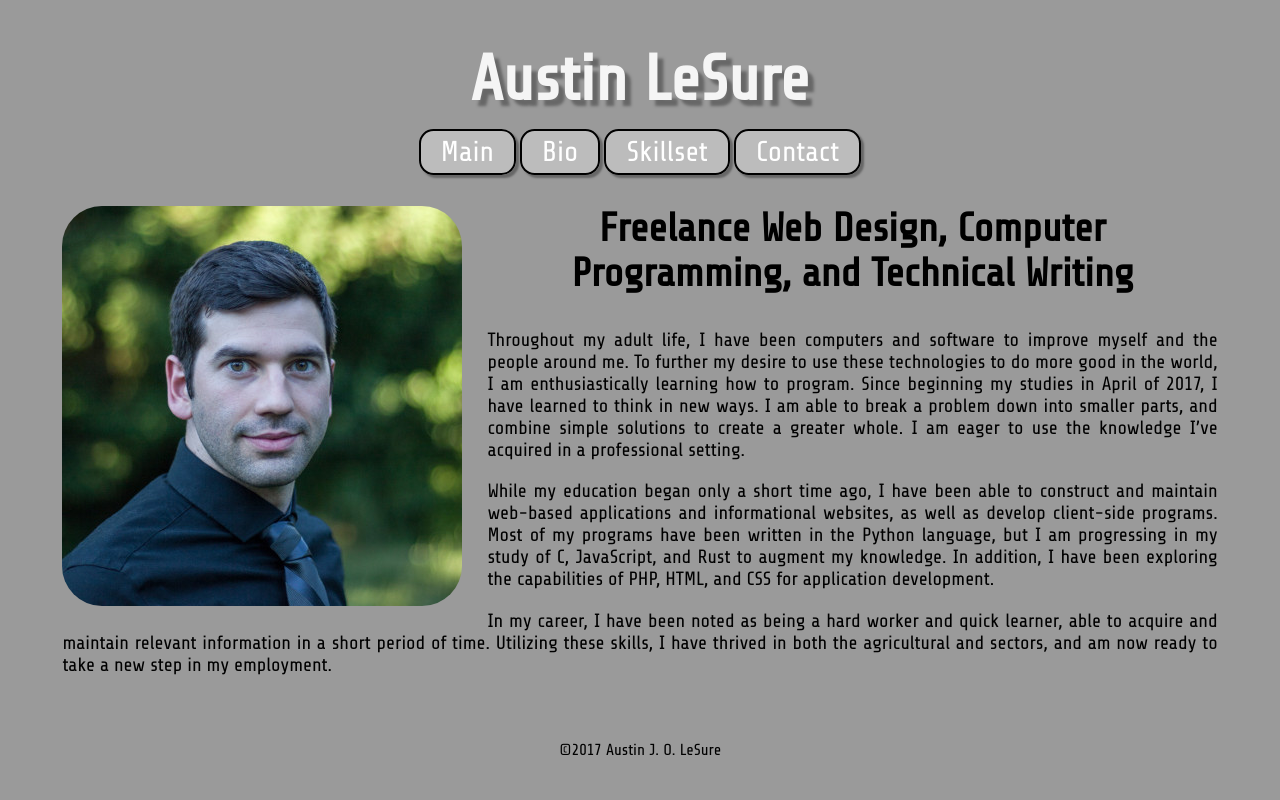
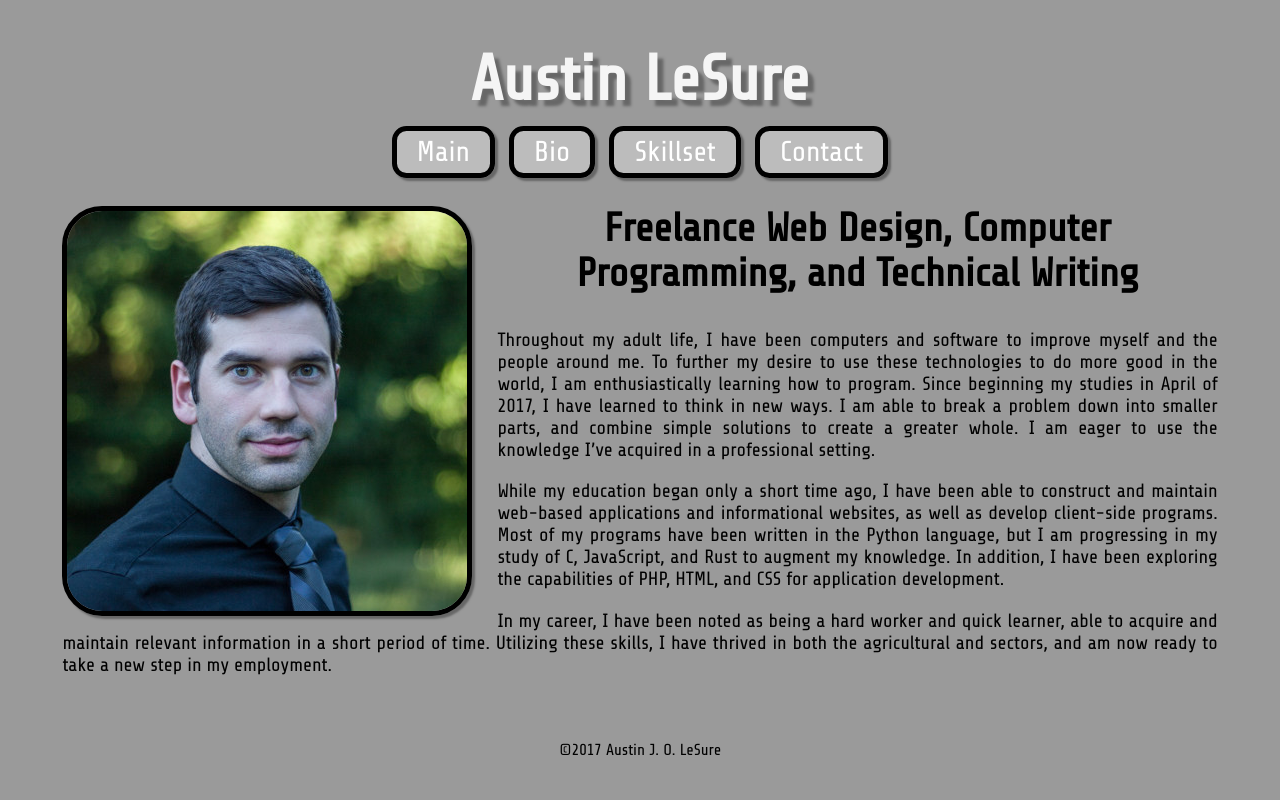
Before and after one commit to austinlesure/austinlesure.com, a Flask app: page / in a window 1280 px wide. Run offline with Flask 2, Linux system fonts and the light colour scheme.

Commit message:
updated nav and main > img display

```diff
--- a/static/style.css
+++ b/static/style.css
@@ -40,11 +40,15 @@ p {
 nav ul {
 	padding:5px;
 }
-nav ul li{
+nav ul li {
+	margin: 8px;
+	margin-left: auto;
+	margin-right: auto;
+	width: 90%;
 	font-size: 1.8em;
 	text-align: center;
 	list-style: none;
-	border: 2px black solid;
+	border: 5px black solid;
 	border-radius: 0.5em;
 	background-color: #bcbcbc;
 	box-shadow: 3px 3px 2px #676767;
@@ -53,8 +57,13 @@ nav ul li.current {
 	color: whitesmoke;
 }
 img {
-	width: 100%;
+	display: block;
+	width: 90%;
+	margin-left: auto;
+	margin-right: auto;
 	border-radius: 2.5em;
+	border: 5px black solid;
+	box-shadow: 3px 3px 2px #676767;
 }
 footer p{
 	font-size: 1em;
@@ -64,8 +73,9 @@ div.box {
 	margin: auto;
 	margin-bottom: 30px;
 	background-color: #ababab;
-	border: 2px black solid;
+	border: 5px black solid;
 	box-shadow: 3px 3px 2px #676767;
+	width: 90%;
 	max-width: 400px;
 	text-align: center;
 }
@@ -105,6 +115,7 @@ p.center {
 		padding: 5px;
 		padding-left: 20px;
 		padding-right: 20px;
+		margin: 5px;
 	}
 	main img {
 		width: max-content;
```
